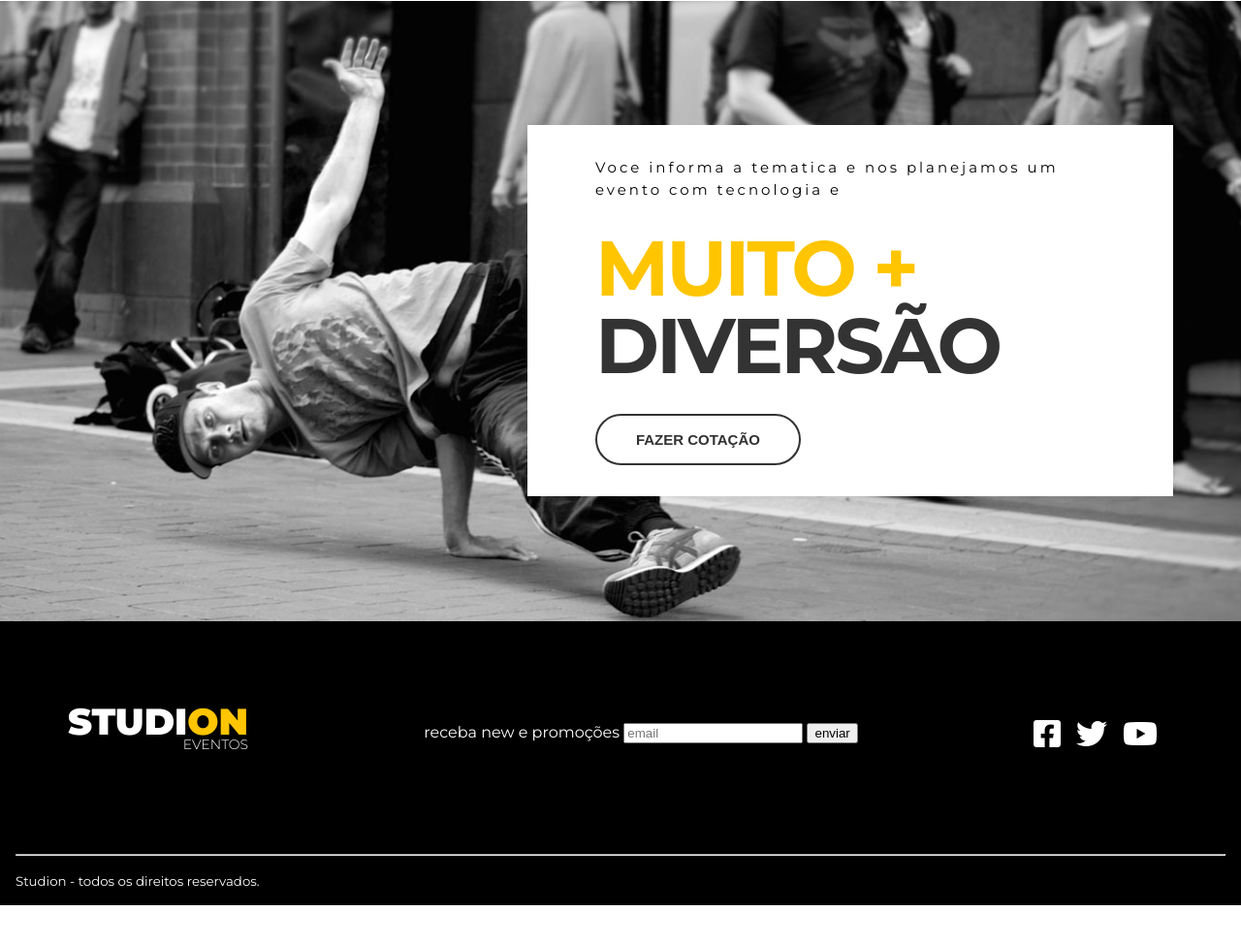
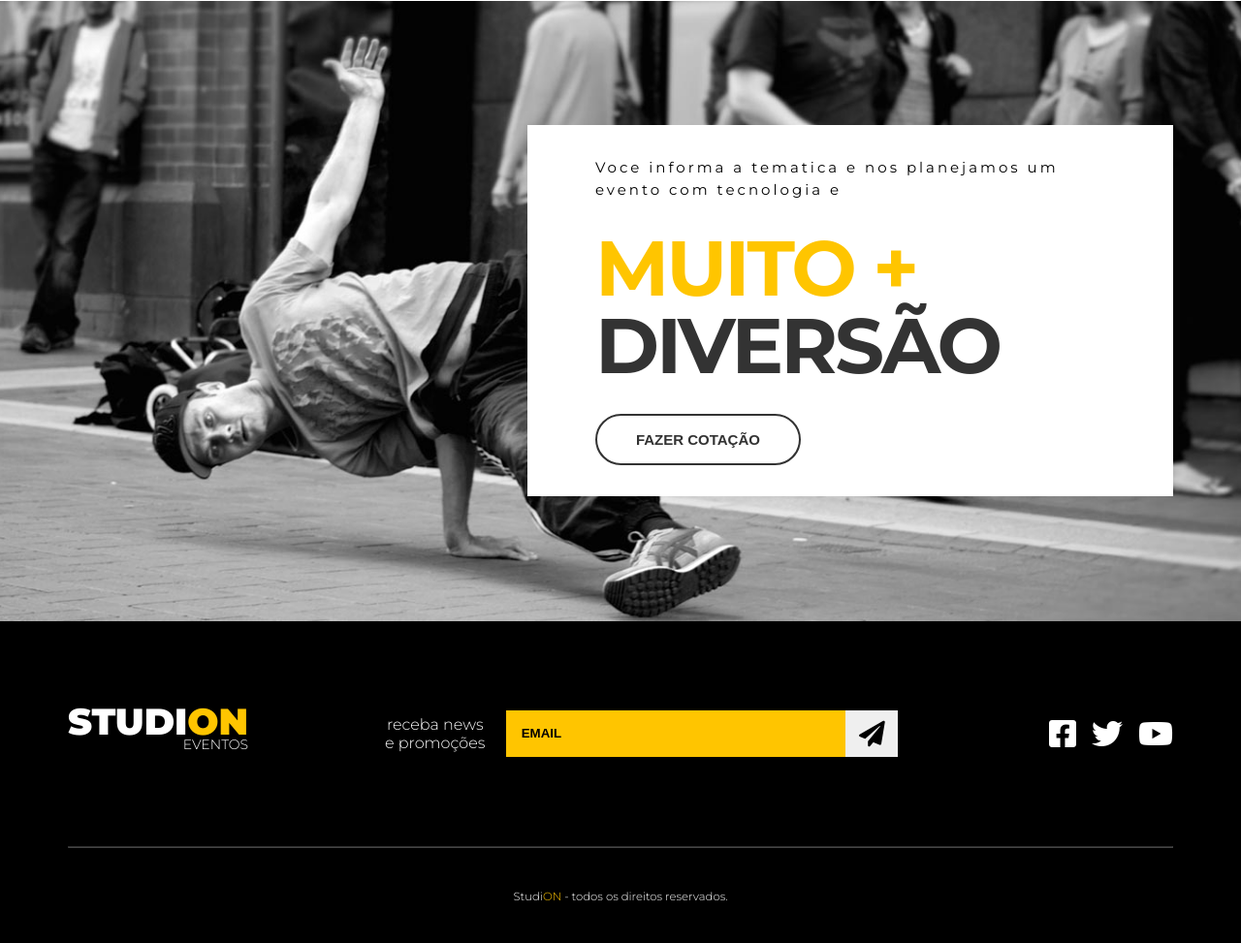
Before and after one commit to Icaromelchior/studion, a website: page src/index.html in a window 1280 px wide. Shown: the part 1571-2544 px from the top of the page at 97% size. Before the commit the page ends 2505 px from the top, so only its background shows below. Drawn offline with Linux system fonts and the light colour scheme.

Commit message:
feat(footer):finished footer of home page

```diff
--- a/src/index.html
+++ b/src/index.html
@@ -119,9 +119,11 @@
             </h2>
 
             <form class="footer__form">
-                <label for="">receba new e promoções </label>
-                <input type="email" placeholder="email">
-                <button type="submit">enviar</button>
+                <label class="email">receba news e promoções </label>
+                <fieldset>
+                    <input id="email" type="email" placeholder="email">
+                    <button type="submit"><i class="fas fa-paper-plane fa-2x"></i></button>
+                </fieldset>
             </form>
 
             <ul class="footer__social">
@@ -131,11 +133,12 @@
             </ul>
         </div>
 
-        <hr/>
-
-        <p>
-            <small>Studi<span>on</span> - todos os direitos reservados.</small>
-        </p>
+        <div class="container">
+            <hr/>
+            <p>
+                <small>Studi<span class="copy--primary">ON</span> - todos os direitos reservados.</small>
+            </p>
+        </div>
 
     </footer>
 
--- a/src/style.css
+++ b/src/style.css
@@ -299,7 +299,55 @@ ul{
 }
 
 .footer__form {
-    justify-self: center;
+    display: grid;
+    place-items: center;
+    grid-template-columns: 10ch auto;
+    gap: 1.25rem;
+}
+
+.footer__form fieldset {
+    display: grid;
+    grid-template-columns: auto 3.375rem;
+    border: unset;
+    margin: 0;
+    padding: 0;
+    width: 100%;
+}
+
+.footer__form input {
+    background-color: var(--color-primary);
+    border: unset;
+    padding: 1rem;
+    font-size: 0.875;
+    font-weight: 700;
+    color: #000;
+}
+
+.footer__form input::placeholder {
+    color: #000;
+    text-transform: uppercase;
+}
+
+.footer__form input:focus {
+    outline: unset;
+}
+
+.footer__form button {
+    cursor: pointer;
+    border: unset;
+    height: 2.975rem;
+    transition: 0.3s all ease;
+}
+
+.footer__form button:hover{
+    color: #fff;
+    background-color: var(--color-copy);
+}
+
+.footer__form label {
+    font-size: 0.875;
+    font-weight: 300;
+    text-align: center;
 }
 
 .footer__social {
@@ -312,9 +360,25 @@ ul{
 }
 
 .footer__social li {
-    letter-spacing: 1rem;
+    margin-left: 1rem;
 }
+
+.footer__social li a :hover {
+    color: var(--color-copy)
+ }
 
 .footer__social .fab {
     color: #FFF;
 }
+
+.footer hr {
+    border-color: #fff4;
+    margin: 0;
+}
+
+.footer p {
+    text-align: center;
+    font-size: 0.875rem;
+    font-weight: 300;
+    margin: 2.5rem 0;
+}
```
